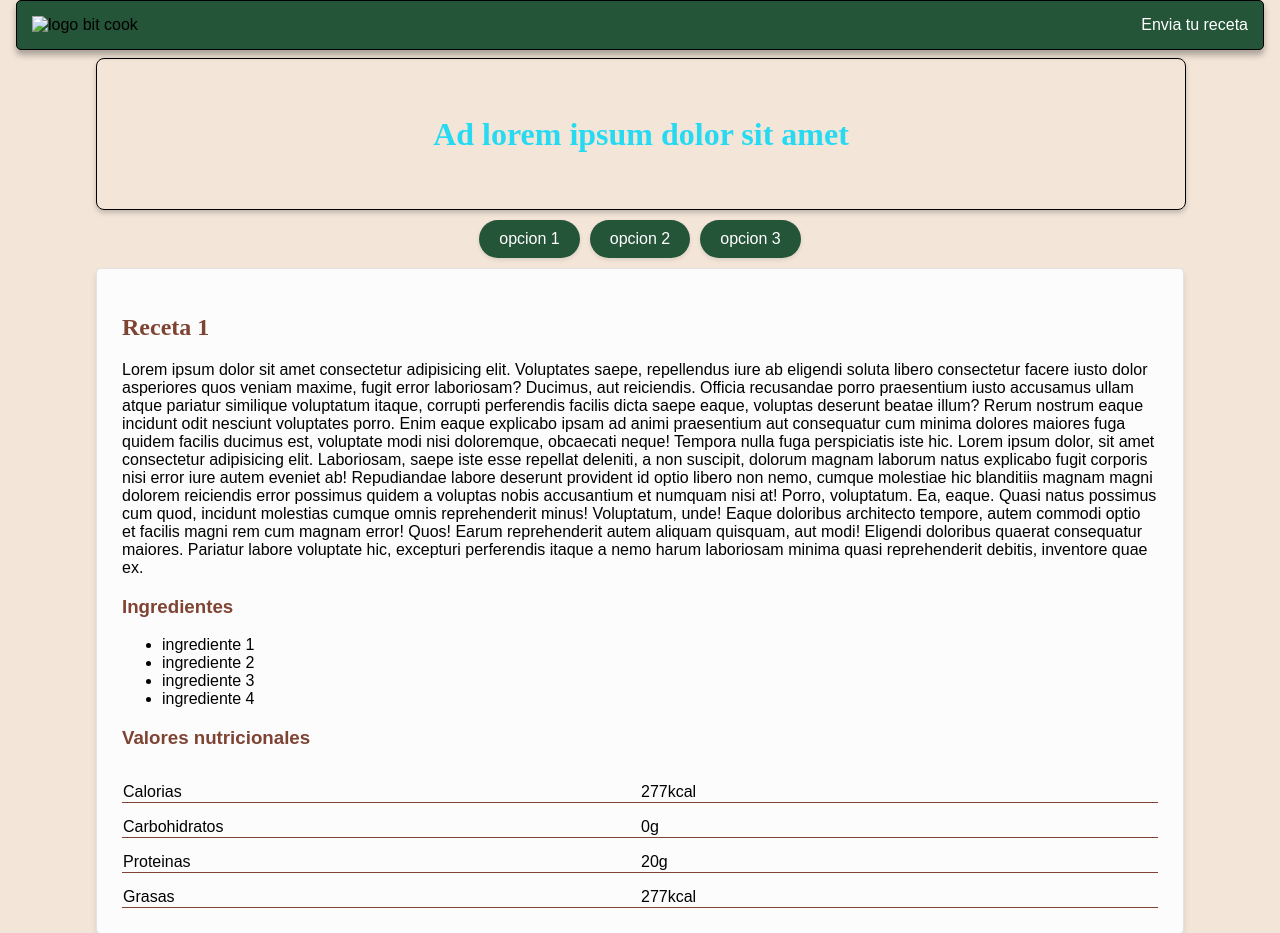
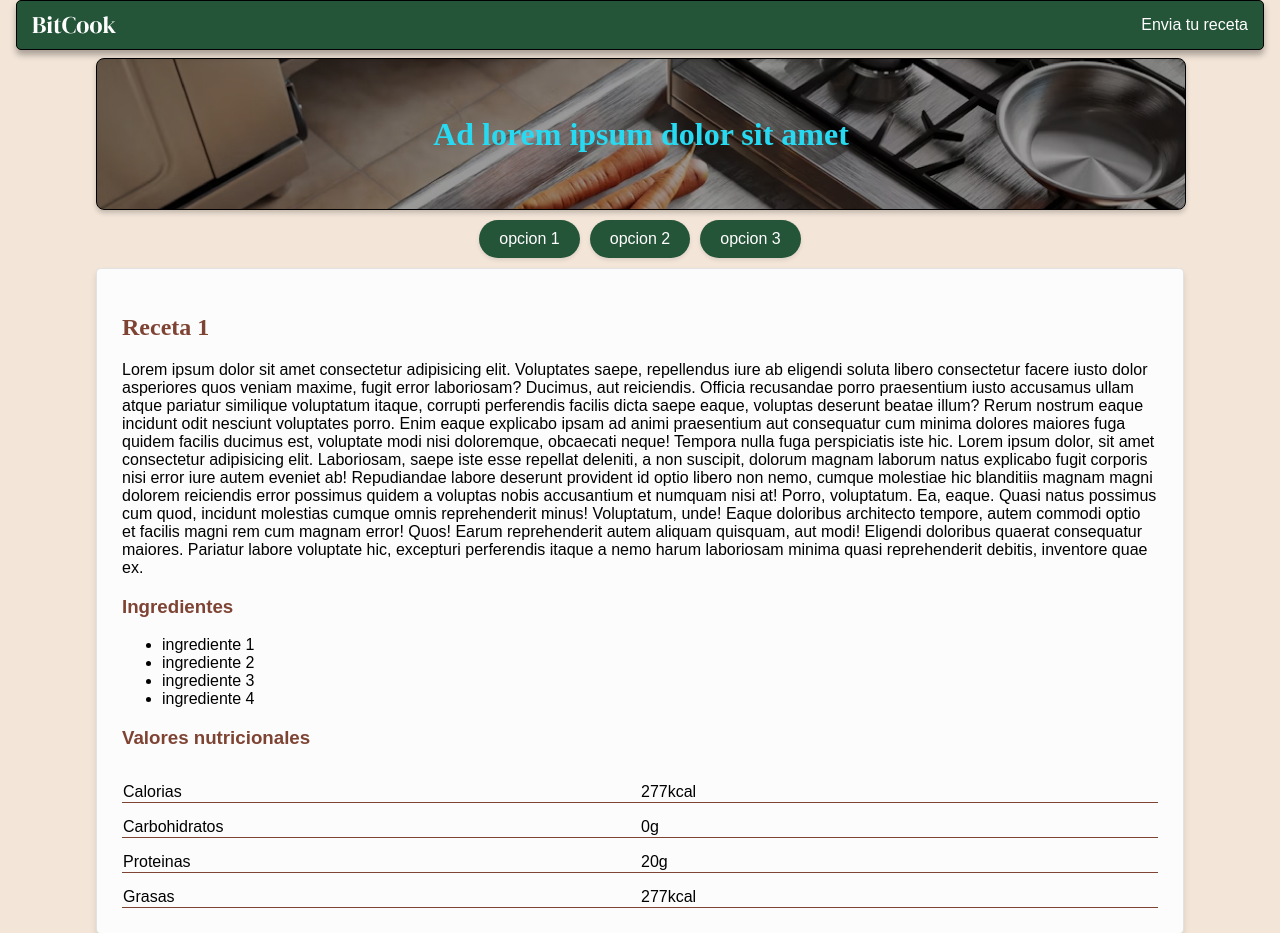
Before and after one commit to ECely197/proyecto-recetas, a plain HTML site: page index.html in a window 1280 px wide. Shown: the top 933 px of the page. Drawn offline with Linux system fonts and the light colour scheme.

Commit message:
add imgs

```diff
--- a/css/style.css
+++ b/css/style.css
@@ -53,7 +53,7 @@ html {
   }
 
   .titular {
-    background-image: url(../images/hero.jpg);
+    background-image: url(../img/hero.jpg);
     width: 100%;
     height: 150px;
     font-family: Cambria, Cochin, Georgia, Times, 'Times New Roman', serif;
--- a/index.html
+++ b/index.html
@@ -9,7 +9,7 @@
   <header>
     <div class="logo-bitcook">
       <img
-        src="./images/logo sesion2.png"
+        src="./img/logo sesion2.png"
         alt="logo bit cook"
         title="logo bit cook"
       />
@@ -276,7 +276,7 @@
   <footer>
     <div class="logo-bitcook">
       <img
-        src="./images/logo sesion2.png"
+        src="./img/sesion2.png"
         alt="logo bit cook"
         title="logo bit cook"
       />
```
